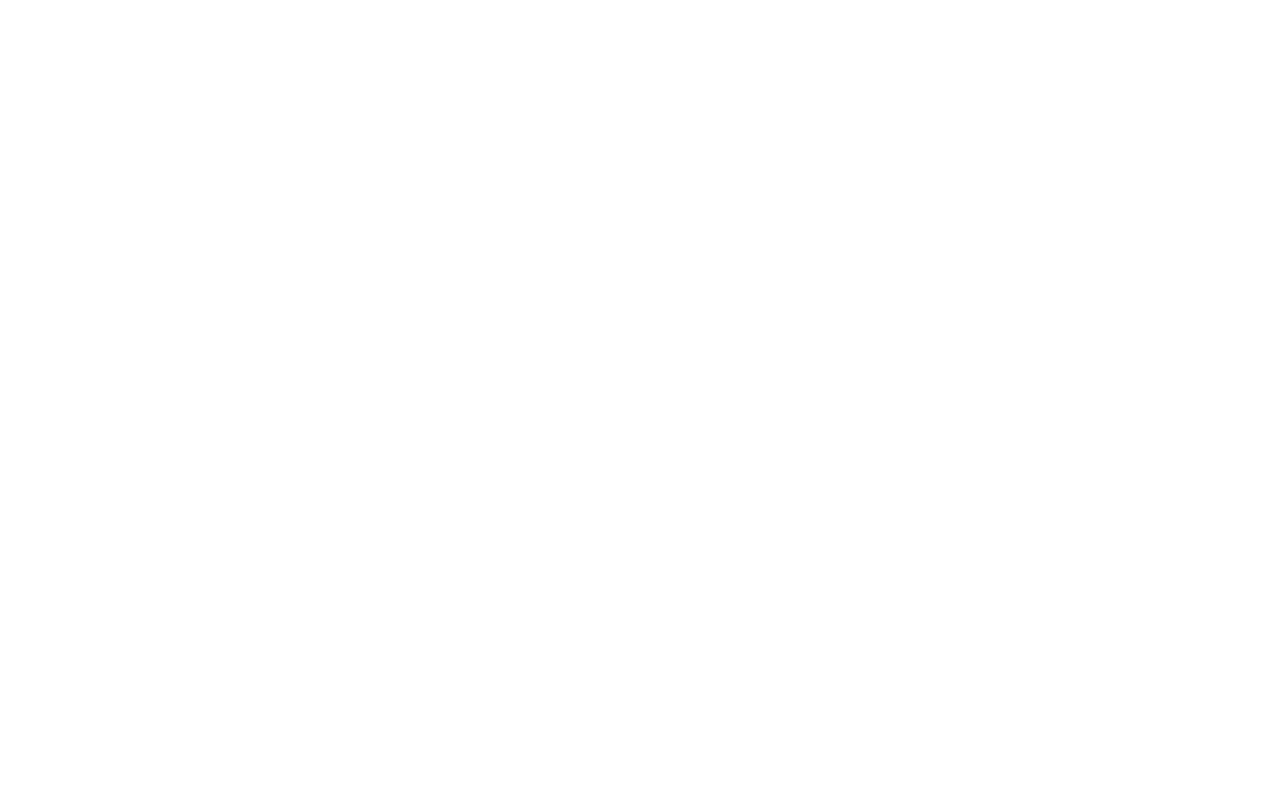
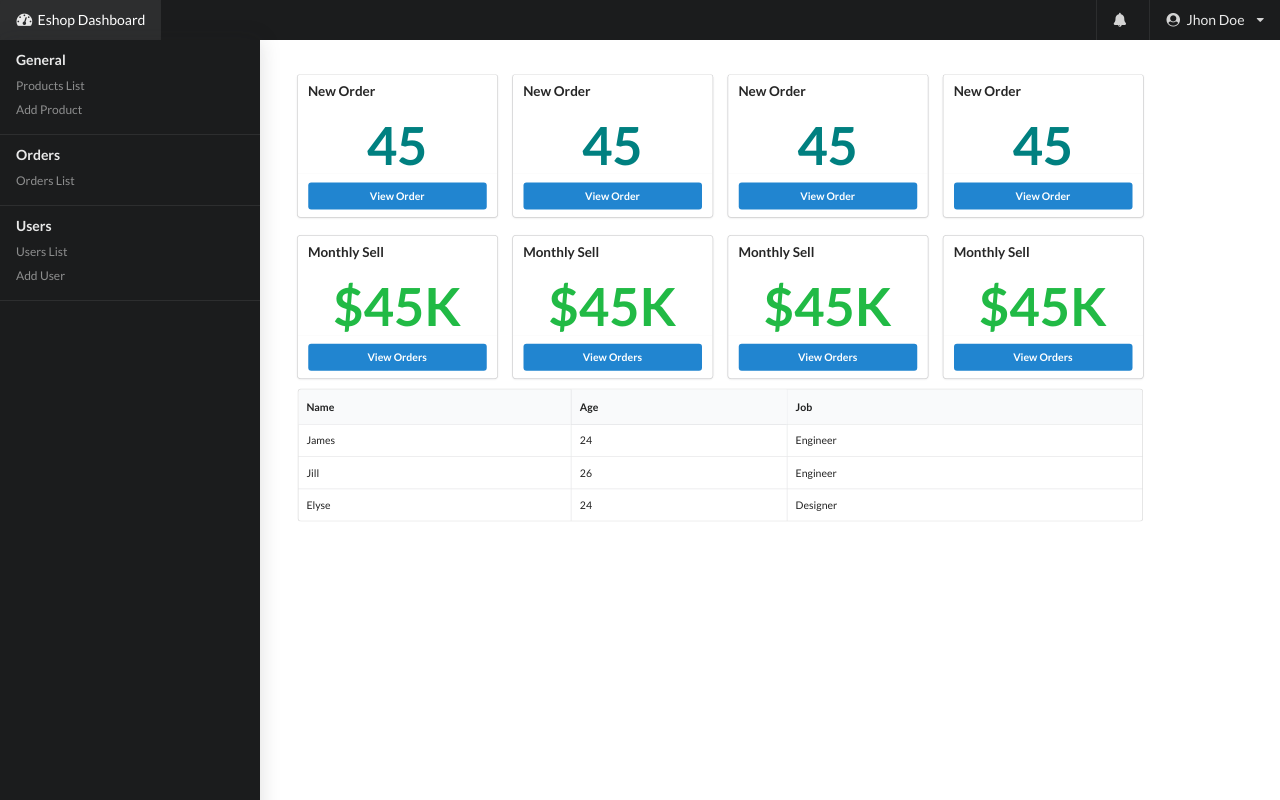
Before and after one commit to Fahad032/eshop, a React (Create React App) app: page /admin/dashboard in a window 1280 px wide. Built offline with nearby package versions, Linux system fonts and the light colour scheme.

Commit message:
App routes modified.

```diff
--- a/src/Admin/Product/AddProduct.js
+++ b/src/Admin/Product/AddProduct.js
@@ -35,7 +35,7 @@
       <div className="ui basic segment" style={{ marginTop: 50 }}>
         <h1>
           New Product
-          <Link to="/products" className="ui gray button">
+          <Link to="/admin/products" className="ui gray button">
             Back
           </Link>
         </h1>
--- a/src/Admin/Product/Index.js
+++ b/src/Admin/Product/Index.js
@@ -55,7 +55,7 @@
         >
           <h1 className="ui left header">Products</h1>
           <div className="ui right floated">
-            <Link to="/products/create" className="ui primary button">
+            <Link to="/admin/products/create" className="ui primary button">
               Add Product
             </Link>
           </div>
--- a/src/Admin/partials/Sidebar.js
+++ b/src/Admin/partials/Sidebar.js
@@ -10,10 +10,10 @@
       <div className="item">
         <div className="header">General</div>
         <div className="menu">
-          <Link to="/products" className="item">
+          <Link to="/admin/products" className="item">
             Products List
           </Link>
-          <Link to="/products/create" className="item">
+          <Link to="/admin/products/create" className="item">
             Add Product
           </Link>
         </div>
@@ -21,14 +21,14 @@
       <div className="item">
         <div className="header">Orders</div>
         <div className="menu">
-          <Link to="/orders" className="item">Orders List</Link>
+          <Link to="/admin/orders" className="item">Orders List</Link>
         </div>
       </div>
       <div className="item">
         <div className="header">Users</div>
         <div className="menu">
-          <Link to="/users" className="item">Users List</Link>
-          <Link to="/user/create" className="item">Add User</Link>
+          <Link to="/admin/users" className="item">Users List</Link>
+          <Link to="/admin/user/create" className="item">Add User</Link>
         </div>
       </div>
     </div>
--- a/src/App.js
+++ b/src/App.js
@@ -4,14 +4,14 @@
 //import { createStore, applyMiddleware, compose } from "redux";
 //import thunk from 'redux-thunk';
 
-import store from './store';
-import ProtectedRoute from './Middleware/ProtectedRoute';
+import store from "./store";
+import ProtectedRoute from "./Middleware/ProtectedRoute";
 
 // import pages
 import HomePage from "./Pages/HomePage";
-// import ProductDetails from './Pages/ProductDetailsPage';
+import ProductDetails from "./Pages/ProductDetailsPage";
 // import OrderPage from './Pages/OrderPage';
-import LoginPage from './Pages/LoginPage';
+import LoginPage from "./Pages/LoginPage";
 // import SignUpPage from './Pages/SignUpPage';
 // import CheckoutPage from './Pages/CheckoutPage';
 // import CartPage from './Pages/CartPage';
@@ -27,21 +27,31 @@
     <Provider store={store}>
       <BrowserRouter>
         <Switch>
-          <ProtectedRoute  path="/dashboard">
+        {/* ADMIN ROUTES */}
+          <ProtectedRoute path="/admin/dashboard">
             <Dashboard />
           </ProtectedRoute>
-          <Route path="/products/create">
+          <Route path="/admin/products/create">
             <AddProduct />
           </Route>
-          <Route path="/products">
+          <Route path="/admin/products">
             <ProductList />
           </Route>
+
+
+          {/* PUBLIC ROUTES */}
           <Route path="/login">
             <LoginPage />
           </Route>
           <Route path="/" exact>
-          <HomePage></HomePage>
-        </Route>
+            <HomePage></HomePage>
+          </Route>
+          <Route path="/products/:id" exact>
+            <HomePage></HomePage>
+          </Route>
+
+          {/* USER SPECIFIC ROUTES i.e: userOrder / Account / Portfolio page */}
+
         </Switch>
       </BrowserRouter>
     </Provider>
--- a/src/Pages/LoginPage.js
+++ b/src/Pages/LoginPage.js
@@ -21,7 +21,7 @@
       password: password
     }));
 
-    history.push('/dashboard');
+    history.push('/admin/dashboard');
 
   };
 
```
